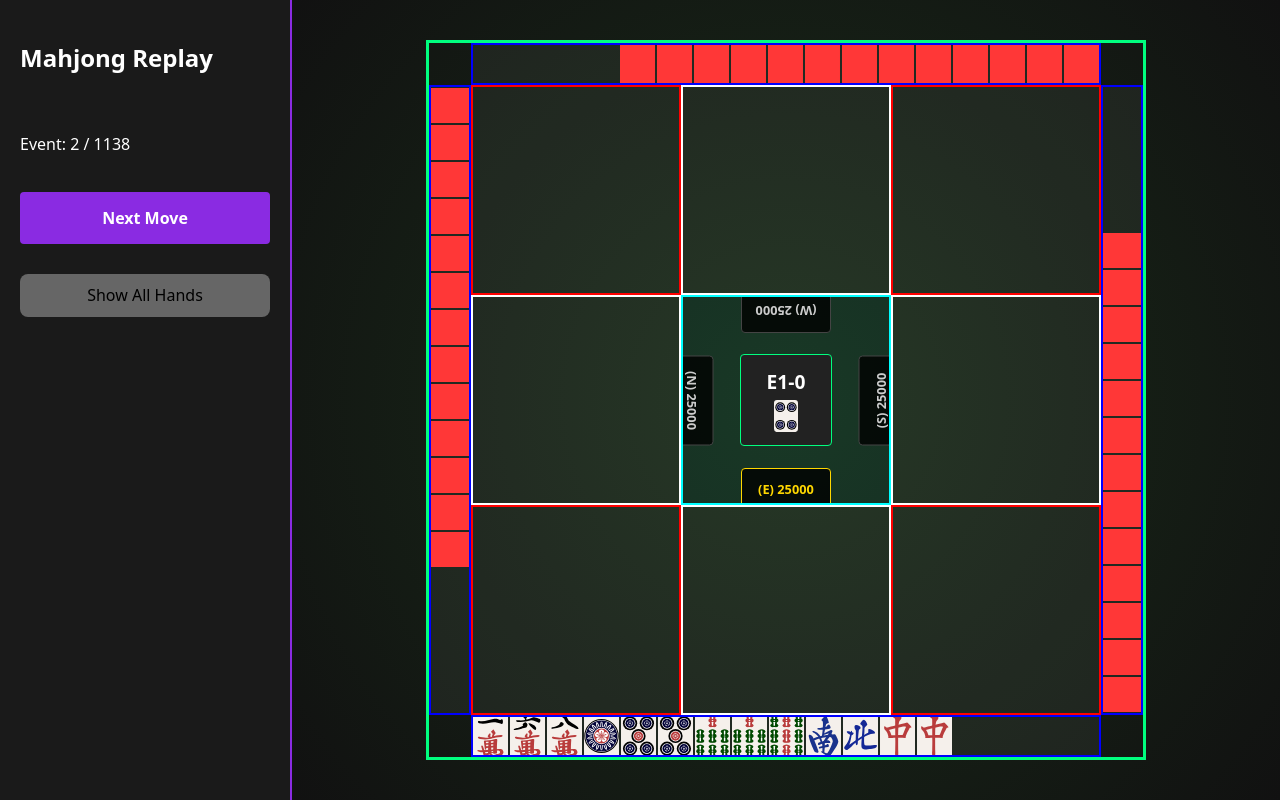
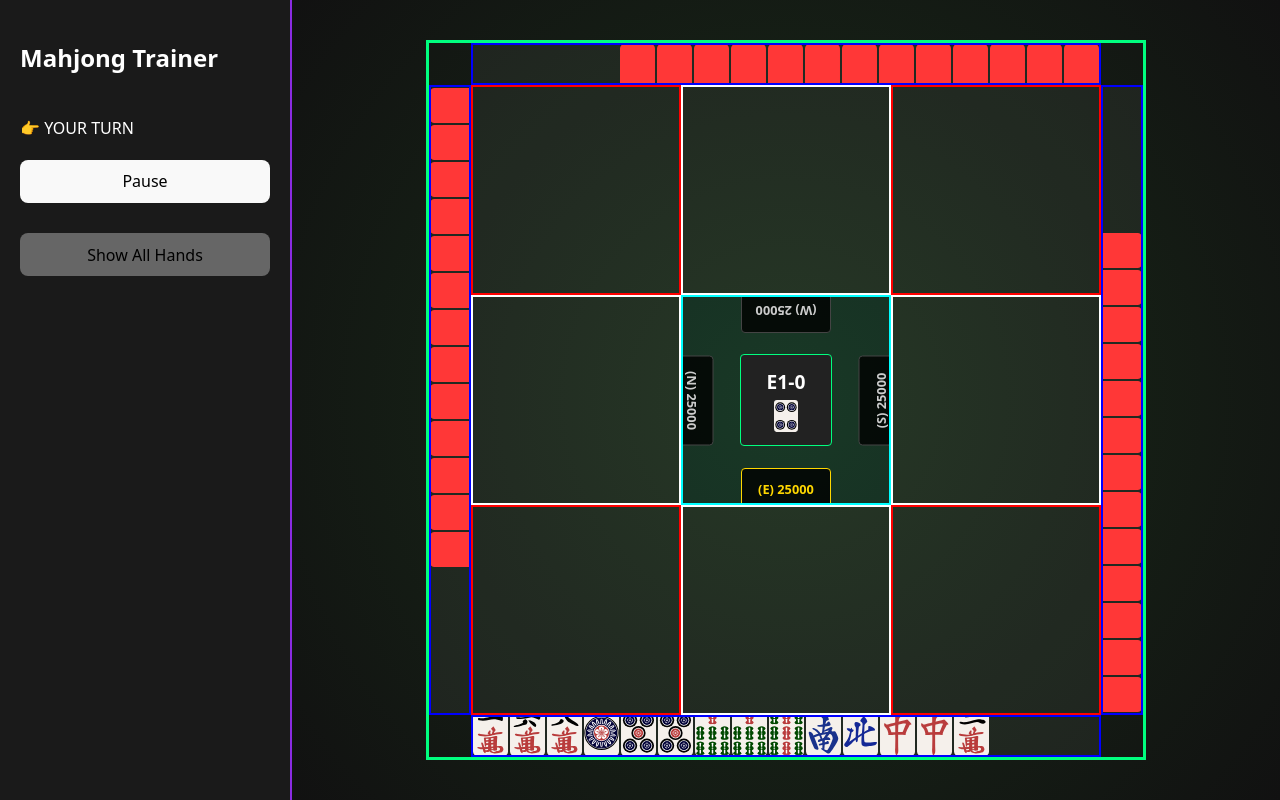
Before and after one commit to Terasuki/mahjong-drills, a React (Vite) app: page / in a window 1280 px wide. Built offline with nearby package versions, Linux system fonts and the light colour scheme.

Commit message:
basic trainer

```diff
--- a/index.html
+++ b/index.html
@@ -4,7 +4,7 @@
     <meta charset="UTF-8" />
     <link rel="icon" type="image/svg+xml" href="/vite.svg" />
     <meta name="viewport" content="width=device-width, initial-scale=1.0" />
-    <title>drills-trainer</title>
+    <title>Trainer</title>
   </head>
   <body>
     <div id="root"></div>
--- a/src/App.tsx
+++ b/src/App.tsx
@@ -9,6 +9,10 @@ function App() {
   const [cursor, setCursor] = useState(0);
   const [gameState, setGameState] = useState<GameState | null>(null);
   const [showAllHands, setShowAllHands] = useState(false);
+  const [isPaused, setIsPaused] = useState(false);
+
+  const currentEvent = events[cursor];
+  const isUsersTurn = currentEvent?.type === 'dahai' && currentEvent?.actor === 0;
 
   useEffect(() => {
     fetch('/test.json')
@@ -38,16 +42,11 @@ function App() {
           setCursor(startIndex + 1);
         }
       })
-      .catch((err) => console.error("Fetch error:", err));
+      .catch((err) => console.error(err));
   }, []);
 
-  const handleNext = () => {
-    const event = events[cursor];
-    if (!event || !gameState) return;
-
-    setGameState((prev) => {
-      if (!prev) return null;
-      const next = { ...prev };
+  const applyEventToState = (currentGS: GameState, event: Event): GameState => {
+    const next = { ...currentGS };
 
     if (event.type === 'start_kyoku') {
         return {
@@ -76,23 +75,22 @@ function App() {
     if (event.type === 'dahai') {
       const newTehais = [...next.tehais];
       const newDiscards = [...next.discards];
-
       const hand = [...newTehais[event.actor]];
       const idx = hand.indexOf(event.pai);
+
       if (idx > -1) {
         hand.splice(idx, 1);
         newTehais[event.actor] = sortTiles(hand);
       }
 
-        const isRiichiDiscard = next.isReaching === event.actor;
       const discardObject: DiscardTile = {
         id: event.pai,
-          sideways: isRiichiDiscard,
+        sideways: next.isReaching === event.actor,
         tsumogiri: event.tsumogiri
       };
 
       newDiscards[event.actor] = [...newDiscards[event.actor], discardObject];
-        return { ...next, tehais: newTehais, discards: newDiscards, isReaching: null};
+      return { ...next, tehais: newTehais, discards: newDiscards, isReaching: null };
     }
 
     if (event.type === 'reach') {
@@ -126,32 +124,45 @@ function App() {
 
       return { ...next, tehais: newTehais, discards: newDiscards, melds: newMelds };
     }
+    return next;
+  };
 
-      return next;
-    });
+  useEffect(() => {
+    if (!currentEvent || isUsersTurn) return;
 
-    setCursor(cursor + 1);
+    const timer = setTimeout(() => {
+      setGameState(prev => prev ? applyEventToState(prev, currentEvent) : null);
+      setCursor(c => c + 1);
+    }, 100);
+
+    return () => clearTimeout(timer);
+  }, [gameState, currentEvent, isUsersTurn]);
+
+  const handlePlayerDiscard = (tileId: string) => {
+    if (!isUsersTurn || !gameState || !currentEvent) return;
+
+    if (currentEvent.type === 'dahai' && tileId !== currentEvent.pai) {
+      console.log("corrent tile", currentEvent.pai);
+      return
+    }
+
+    setGameState(prev => prev ? applyEventToState(prev, currentEvent) : null);
+    setCursor(prev => prev + 1);
   };
 
   if (!gameState) return <div>Loading...</div>;
 
   return (
     <div className="app-container">
-      {/* Left Sidebar for Controls */}
       <aside className="sidebar">
         <div className="controls-section">
-          <h2>Mahjong Replay</h2>
-          <div className="stats">
-            <p>Event: {cursor} / {events.length}</p>
+          <h2>Mahjong Trainer</h2>
+          <div className={`status-indicator ${isUsersTurn ? 'active' : ''}`}>
+           {isUsersTurn ? "👉 YOUR TURN" : "Opponent is thinking..."}
         </div>
-          <button
-            className="next-btn"
-            onClick={handleNext}
-            disabled={cursor >= events.length}
-          >
-            Next Move
+          <button onClick={() => setIsPaused(!isPaused)}>
+            {isPaused ? "Resume" : "Pause"}
           </button>
-
           <button
             className="toggle-btn"
             onClick={() => setShowAllHands(!showAllHands)}
@@ -161,25 +172,31 @@ function App() {
           </button>
         </div>
       </aside>
+
       <main className="game-area">
         <div className="table-grid-wrapper">
           <div className="table-grid">
-          {/* Render Hands */}
             {gameState.tehais.map((hand, index) => {
               const areaMap = ['bottom', 'right', 'top', 'left'];
-            const isHidden = !showAllHands && index !== 0;
+              const isPlayer0 = index === 0;
+              const isHidden = !showAllHands && !isPlayer0;
 
               return (
                 <div key={index} className={`placeholder-box area-hand-${areaMap[index]}`}>
                   <div className={`hand-container ${areaMap[index]}`}>
                     {hand.map((tileId, tIdx) => (
-                    <Tile key={tIdx} id={tileId} isBack={isHidden} size='35px' />
+                      <div
+                        key={tIdx}
+                        onClick={() => handlePlayerDiscard(tileId)}
+                        style={{ cursor: isUsersTurn ? 'pointer' : 'default' }}
+                      >
+                        <Tile id={tileId} isBack={isHidden} size='35px' />
+                      </div>
                     ))}
                   </div>
                 </div>
               );
             })}
-
             {/* Center Info */}
             <div className="placeholder-box area-info">
               <div className="info-center">
```
Lines whose indentation alone changed are shown as unchanged.
